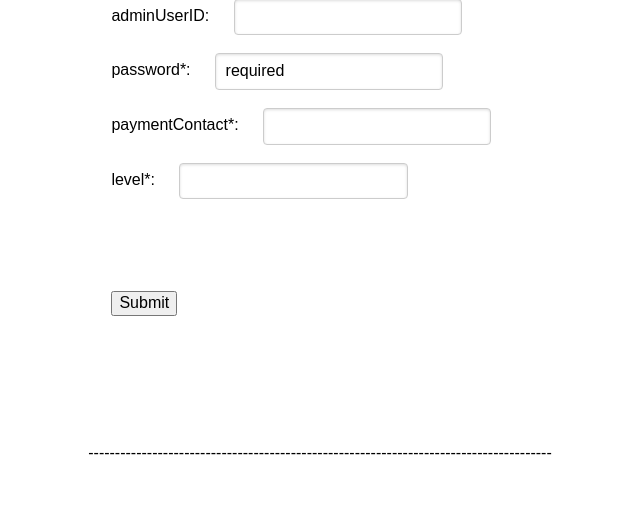
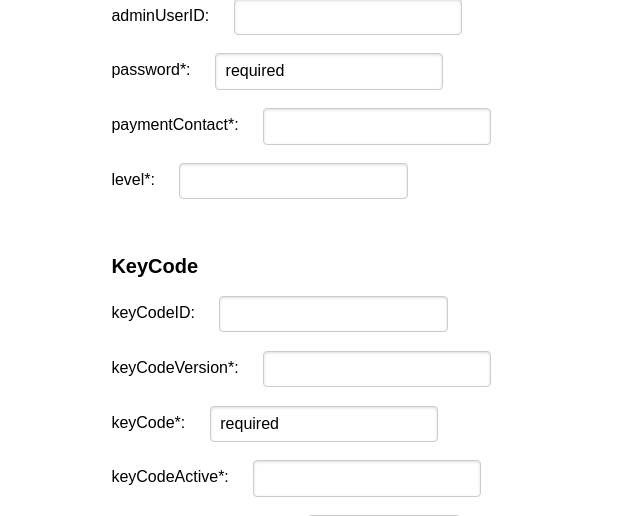
Before and after one commit to AnLi-Mi/Rockenbrew, a Flask app: page /edit_record/1 in a window 1280 px wide. Shown: the part 2154-2670 px from the top of the page, without its empty margins (320-960 px from the left). Before the commit the page ends 2609 px from the top, so only its background shows below. Run offline with Flask 2, Linux system fonts and the light colour scheme; data comes from the database, SQL or seed files in the repository; some libraries are stand-ins or nearby versions.

Commit message:
keycode part of edit form

```diff
--- a/app.py
+++ b/app.py
@@ -822,10 +822,10 @@
     paymentContact=''
     level=''
 
-#    keyCodeVersion=''
-#    keyCode=''
-#    codeActive=''
-#    codeActivationDate=''
+    keyCodeVersion=''
+    keyCode=''
+    codeActive=''
+    codeActivationDate=''
 
     if request.method == 'POST' and 'companyName' in request.form:
         rbCustomerID =request.form.get('rbCustomerID')
@@ -867,10 +867,12 @@
         paymentContact=request.form.get('paymentContact')
         level=request.form.get('level')
 
-#        keyCodeVersion=request.form.get('keyCodeVersion')
-#        keyCode=request.form.get('keyCode')
-#        codeActive=request.form.get('codeActive')
-#        codeActivationDate=request.form.get('codeActivationDate')
+        keyCodeVersion=request.form.get('keyCodeVersion')
+        keyCode=request.form.get('keyCode')
+        codeActive=request.form.get('codeActive')
+        codeActivationDate=request.form.get('codeActivationDate')
+
+        licenceID = spcific_record_all_tables[15][0]
         query_upadte_customer = f"""UPDATE rb_test.customer
                             SET
                             rbCustomerID = '{rbCustomerID}',
@@ -917,11 +919,19 @@
                             paymentContact= '{paymentContact}',
                             level= '{level}',
                             WHERE userID={userID};"""
+        query_upadte_keycode = f"""UPDATE rb_test.keycode
+                            SET
+                            keyCodeVersion= '{keyCodeVersion}',
+                            keyCode= '{keyCode}',
+                            codeActive= '{codeActive}',
+                            codeActivationDate= '{codeActivationDate}',
+                            WHERE licenceID={licenceID};"""
         insert_query(query_upadte_customer)
         insert_query(query_upadte_paymentschedule)
         insert_query(query_upadte_licence)
         insert_query(query_upadte_user)
         insert_query(query_upadte_contact)
         insert_query(query_upadte_adminuser)
+        insert_query(query_upadte_keycode)
 
     return render_template('edit_record.html', spcific_record_all_tables=spcific_record_all_tables, rbCustomerID=rbCustomerID, companyName=companyName, companyLocalID=companyLocalID, companyLocalIDType=companyLocalIDType, custTypeID=custTypeID, startDate=startDate, domicile=domicile)
--- a/templates/edit_record.html
+++ b/templates/edit_record.html
@@ -70,7 +70,7 @@
             password*: <input type="text" maxlength="200" name="password" value={{result[30][0]}} required></br></br>
             paymentContact*: <input type="number" name="paymentContact" value={{result[31][0]}} required></br></br>
             level*: <input type="number" name="level" value={{result[32][0]}} required></br></br></br></br>
-<!--
+
             <label>KeyCode</label></br></br>
             keyCodeID: <input type="number" name="keyCodeID" value={{result[33][0]}} disabled></br></br>
             keyCodeVersion*: <input type="number" name="keyCodeVersion" value={{result[34][0]}} required></br></br>
```
